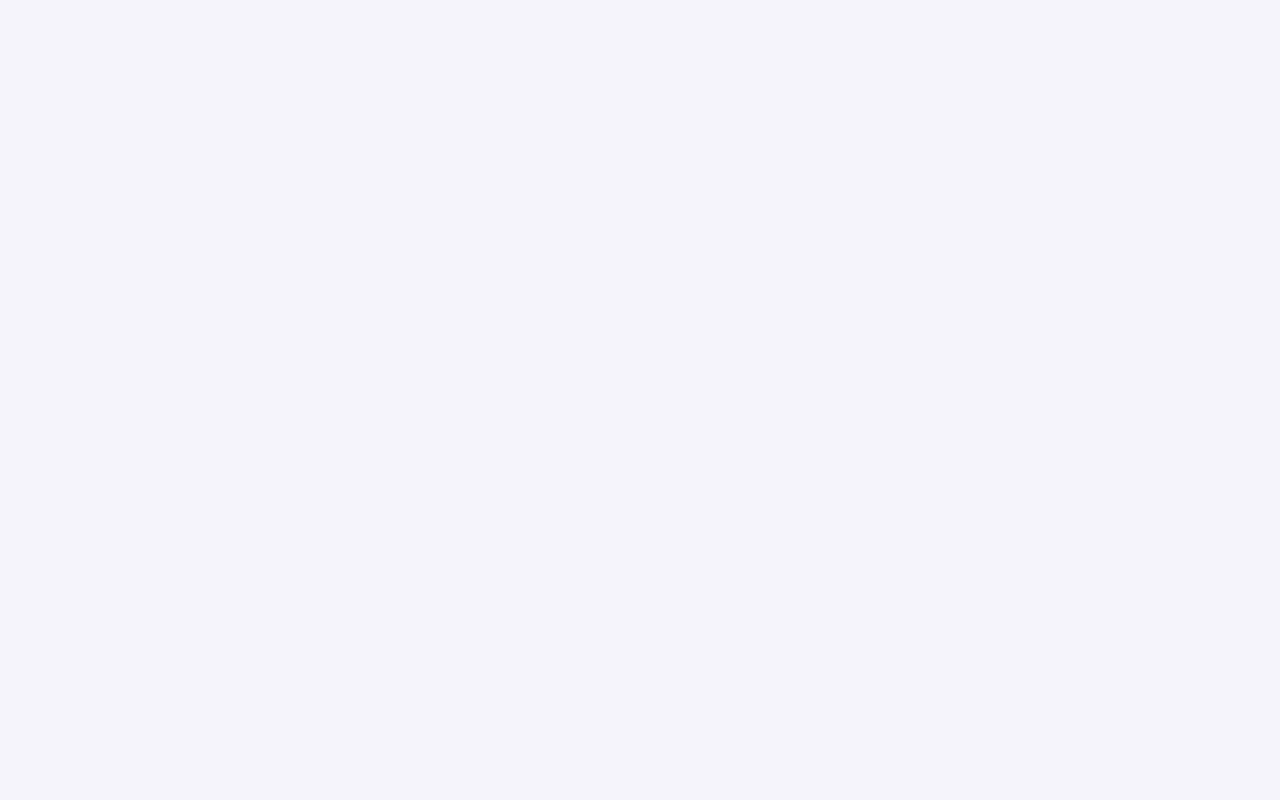
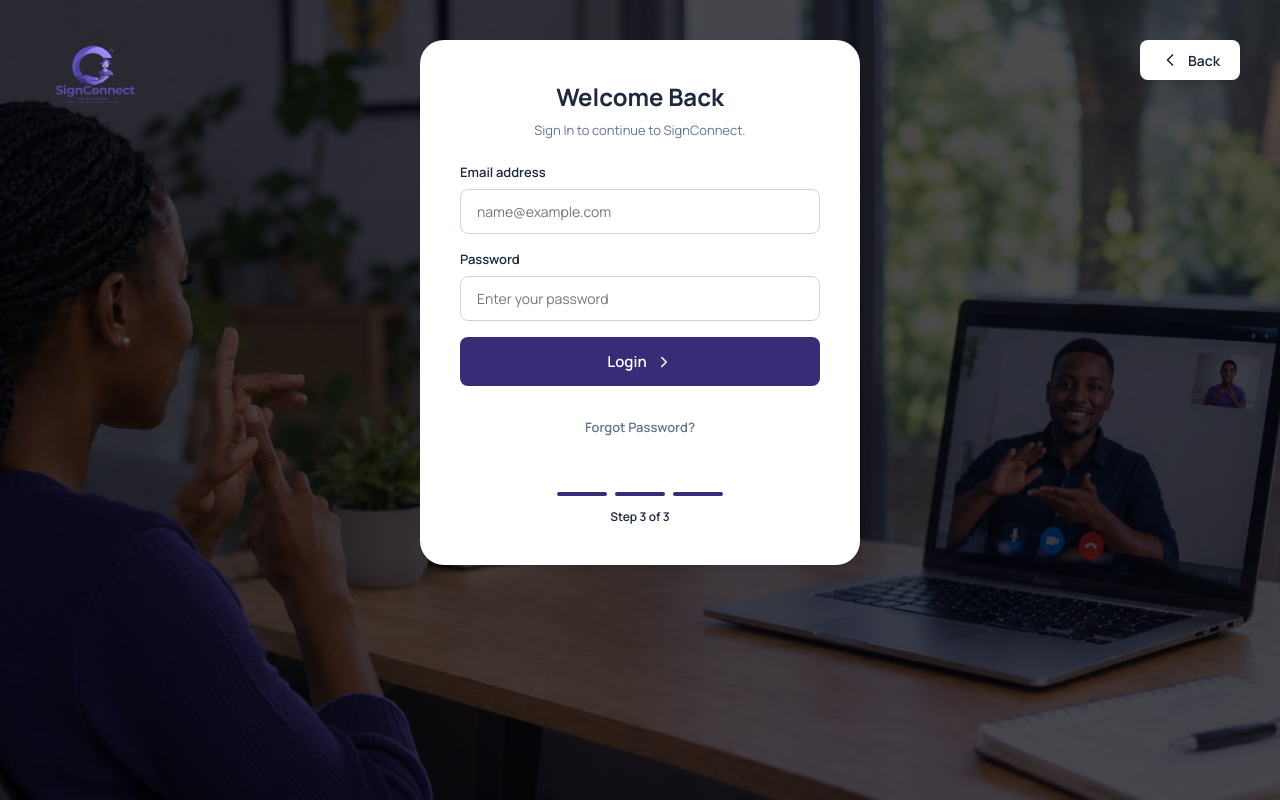
Before and after one commit to VRI-Refactory-project/vri-web, a React (Vite) app: page /login in a window 1280 px wide. Before the commit this address had no page. Built offline with nearby package versions, Linux system fonts and the light colour scheme.

Commit message:
login-page changes

```diff
--- a/src/App.tsx
+++ b/src/App.tsx
@@ -3,6 +3,7 @@ import { Routes, Route, Navigate } from 'react-router-dom';
 import { SignUpInstitution } from './pages/registration/SignUpInstitution';
 import { Forgotpassword } from './pages/registration/Forgotpassword';
 import { Resetpassword } from './pages/registration/Resetpassword';
+import { SignInPage } from './pages/auth/SignInPage';
 
 function App() {
   return (
@@ -14,6 +15,7 @@ function App() {
       <Route path="/signup" element={<SignUpInstitution />} />
       <Route path="/forgot-password" element={<Forgotpassword />} />
       <Route path="/reset-password" element={<Resetpassword />} />
+      <Route path="/login" element={<SignInPage />} />
     </Routes>
   );
 }
--- a/src/pages/auth/SignInPage.tsx
+++ b/src/pages/auth/SignInPage.tsx
@@ -1,12 +1,81 @@
+// src/pages/auth/SignInPage.tsx
+import React, { useState } from 'react';
 import { Link } from 'react-router-dom';
+import { ChevronRight, ChevronLeft } from 'lucide-react';
+import { AuthLayout } from '../../components/Authlayout';
+import './SignInPages.css';
 
-// NEW-02: sign-in, then open the role-specific dashboard. Link to recovery (V2-008).
-export function SignInPage() {
+export const SignInPage = () => {
+  const [formData, setFormData] = useState({ email: '', password: '' });
+
+  const handleSubmit = (e: React.FormEvent) => {
+    e.preventDefault();
+    console.log('Logging in with:', formData);
+    // TODO: Connect to your backend API later
+  };
+
   return (
-    <main className="page">
-      <h1>Sign in</h1>
-      <p>Sign-in form: story NEW-02.</p>
-      <Link to="/recover">Lost access?</Link>
-    </main>
+    <div className="login-page-container">
+      {/* Floating Logo in top-left corner */}
+      <div className="login-logo-floating">
+        <img src="/logo.png" alt="SignConnect Logo" />
+      </div>
+
+      {/* Back button in top-right corner */}
+      <button className="login-back-button" onClick={() => window.history.back()}>
+        <ChevronLeft size={20} />
+        <span>Back</span>
+      </button>
+
+      <div className="login-card-wrapper">
+        <AuthLayout
+          title="Welcome Back"
+          subtitle="Sign In to continue to SignConnect."
+          onBack={() => console.log('Do nothing here')}
+        >
+          <form onSubmit={handleSubmit}>
+            <div className="form-group">
+              <label>Email address</label>
+              <input
+                type="email"
+                className="form-input"
+                placeholder="name@example.com"
+                value={formData.email}
+                onChange={(e) => setFormData({ ...formData, email: e.target.value })}
+                required
+              />
+            </div>
+
+            <div className="form-group">
+              <label>Password</label>
+              <input
+                type="password"
+                className="form-input"
+                placeholder="Enter your password"
+                value={formData.password}
+                onChange={(e) => setFormData({ ...formData, password: e.target.value })}
+                required
+              />
+            </div>
+
+            <button type="submit" className="btn-primary" style={{ marginTop: '16px' }}>
+              Login <ChevronRight size={18} />
+            </button>
+          </form>
+
+          <Link to="/forgot-password" className="login-forgot-link">
+            Forgot Password?
+          </Link>
+
+          {/* Step Indicator matching the design */}
+          <div className="step-indicator" style={{ marginTop: '32px' }}>
+            <div className="step active"></div>
+            <div className="step active"></div>
+            <div className="step active"></div>
+            <p className="step-text">Step 3 of 3</p>
+          </div>
+        </AuthLayout>
+      </div>
+    </div>
   );
-}
+};
--- /dev/null
+++ b/src/pages/auth/SignInPages.css
@@ -0,0 +1,174 @@
+/* src/pages/auth/SignInPage.css */
+
+/* --- Page Container & Background --- */
+.login-page-container {
+  position: relative;
+  width: 100%;
+  height: 100vh;
+  overflow: hidden;
+  display: flex;
+  align-items: center;
+  justify-content: center;
+  background-image: url('../../assets/hero-bg.jpeg');
+  background-size: cover;
+  background-position: center;
+  background-repeat: no-repeat;
+}
+
+/*
+  === CHANGE THE OPACITY OF THE BACKGROUND TINT HERE ===
+  0.0 = clear, 0.5 = medium dark, 0.9 = very dark
+*/
+.login-page-container::before {
+  content: '';
+  position: absolute;
+  top: 0;
+  left: 0;
+  right: 0;
+  bottom: 0;
+  background-color: rgba(0, 0, 0, 0.7);
+  z-index: 1;
+}
+
+.login-card-wrapper {
+  position: relative;
+  z-index: 2;
+  width: 100%;
+  display: flex;
+  justify-content: center;
+}
+
+/* --- AuthLayout Overrides (for this page only) --- */
+.login-card-wrapper .auth-header {
+  display: none;
+}
+
+.login-card-wrapper .auth-card {
+  width: 440px;
+  padding: 40px;
+  border-radius: 24px;
+  box-sizing: border-box;
+  display: flex;
+  flex-direction: column;
+  gap: 24px;
+  justify-content: center;
+}
+
+.login-card-wrapper .auth-card-header {
+  margin-bottom: 0;
+  padding-bottom: 0;
+  text-align: center;
+}
+
+.login-card-wrapper .auth-card-header h1 {
+  font-size: 24px;
+  font-weight: 700;
+  margin-bottom: 8px;
+}
+
+.login-card-wrapper .auth-card-header p {
+  font-size: 13px;
+  color: var(--color-text-muted);
+}
+
+/* --- Form Elements --- */
+.login-card-wrapper .form-group {
+  margin-bottom: 16px;
+}
+
+.login-card-wrapper .form-input {
+  padding: 12px 16px;
+  font-size: 14px;
+}
+
+.login-card-wrapper .form-group label {
+  font-size: 13px;
+  font-weight: 600;
+}
+
+.login-card-wrapper .btn-primary {
+  background-color: #382c77;
+  padding: 14px;
+  font-size: 15px;
+  border-radius: 8px;
+  margin-top: 8px;
+}
+
+/* --- Floating Logo (Top Left) --- */
+.login-logo-floating {
+  position: absolute;
+  top: 40px;
+  left: 40px;
+  z-index: 3;
+}
+
+.login-logo-floating img {
+  height: 70px;
+  width: auto;
+}
+
+/* --- Floating Back Button (Top Right) --- */
+.login-back-button {
+  position: absolute;
+  top: 40px;
+  right: 40px;
+  background-color: white;
+  border: none;
+  border-radius: 8px;
+  padding: 10px 20px;
+  display: flex;
+  align-items: center;
+  gap: 8px;
+  color: var(--color-text-main);
+  font-family: var(--font-main);
+  font-size: 14px;
+  font-weight: 600;
+  cursor: pointer;
+  box-shadow: 0 2px 4px rgba(0, 0, 0, 0.05);
+  z-index: 3;
+}
+
+/* --- Forgot Password Link --- */
+.login-forgot-link {
+  display: block;
+  text-align: center;
+  margin-top: 8px;
+  color: var(--color-text-muted);
+  font-size: 13px;
+  font-weight: 600;
+  text-decoration: none;
+}
+
+.login-forgot-link:hover {
+  color: var(--color-primary);
+  text-decoration: underline;
+}
+
+/* --- Step Indicator --- */
+.login-card-wrapper .step-indicator {
+  display: flex;
+  justify-content: center;
+  flex-wrap: wrap;
+  gap: 8px;
+  margin-top: 8px;
+}
+
+.login-card-wrapper .step {
+  height: 4px;
+  width: 50px;
+  background-color: #e2e8f0;
+  border-radius: 4px;
+}
+
+.login-card-wrapper .step.active {
+  background-color: #382c77;
+}
+
+.login-card-wrapper .step-text {
+  width: 100%;
+  text-align: center;
+  font-size: 12px;
+  font-weight: 600;
+  color: var(--color-text-main);
+  margin-top: 4px;
+}
--- a/src/routes/index.tsx
+++ b/src/routes/index.tsx
@@ -6,7 +6,7 @@ import { SignInPage } from '../pages/auth/SignInPage';
 
 export const router = createBrowserRouter([
   { path: '/', element: <Forgotpassword /> },
-  { path: '/sign-in', element: <SignInPage /> },
+  { path: '/login', element: <SignInPage /> },
   { path: '/recover', element: <Placeholder title="Recover access" story="V2-008" /> },
   {
     path: '/register/deaf',
```
Also changed, not shown: src/assets/hero-bg.jpeg (added).
